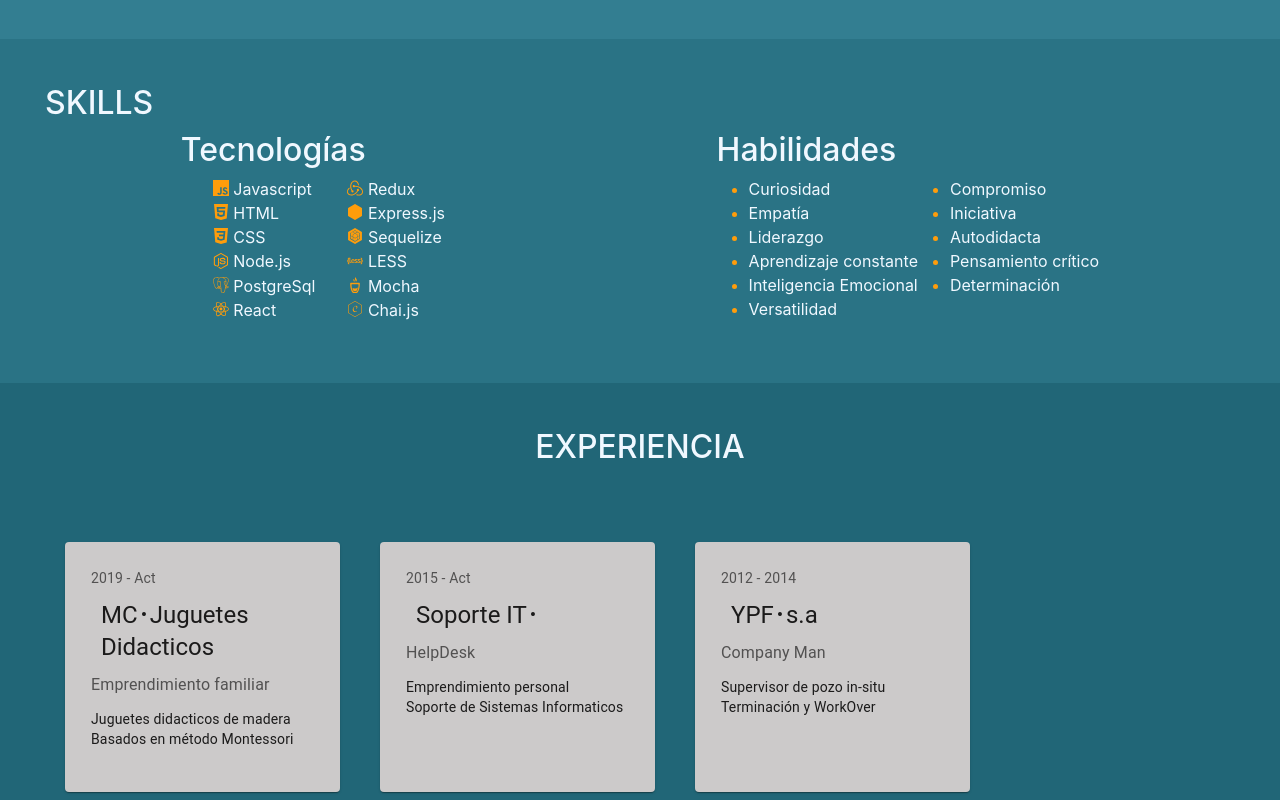
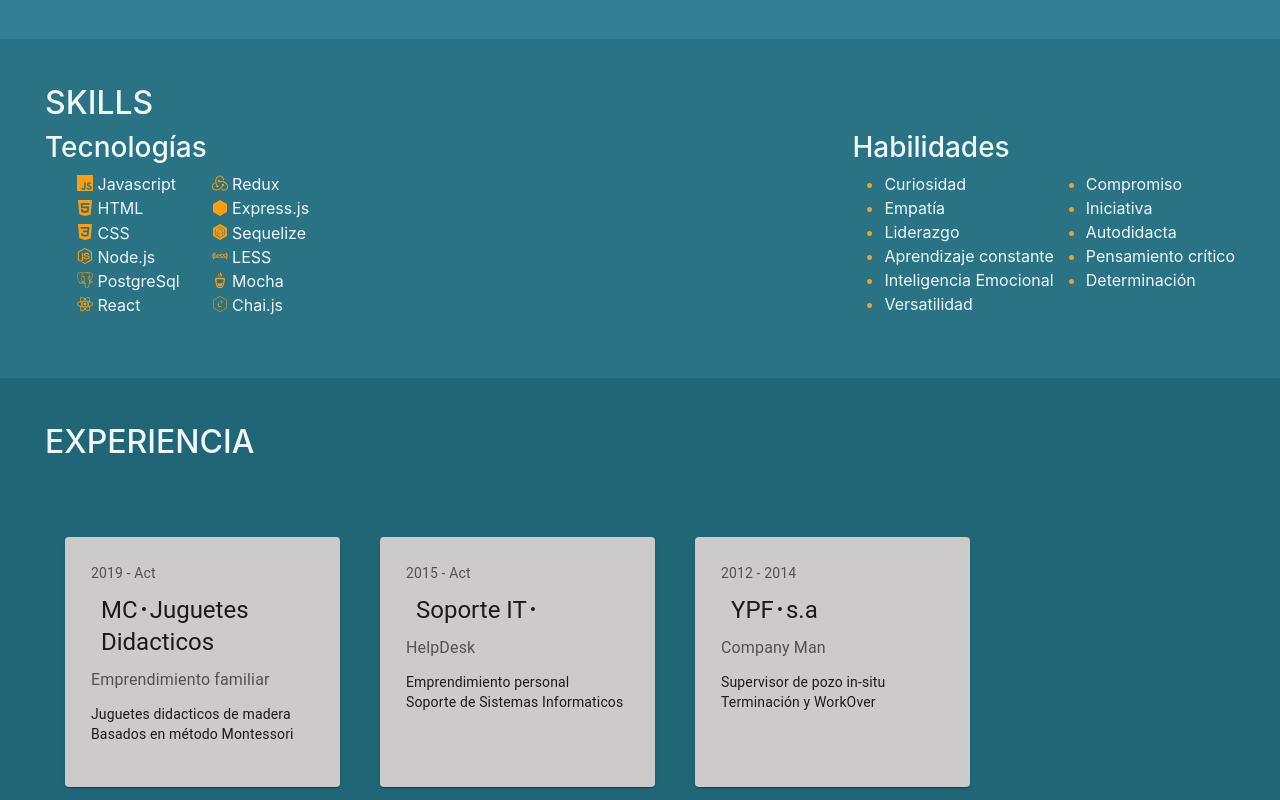
Before and after one commit to cdwenz/wenz-portfolio, a React (Create React App) app: page / in a window 1280 px wide. Shown: the part 1740-2540 px from the top of the page. Built offline with nearby package versions, Linux system fonts and the light colour scheme.

Commit message:
centrando

```diff
--- a/src/App.module.css
+++ b/src/App.module.css
@@ -69,6 +69,11 @@
   flex-direction: row;
 }
 
+@media (max-width: 500px) {
+	.headerContent {
+    left: 30%;
+  }
+}
 
 /* @keyframes App-logo-spin {
   from {
--- a/src/Components/About/About.module.css
+++ b/src/Components/About/About.module.css
@@ -59,3 +59,9 @@
     height: 300px;
     border-radius: 5%;
 }
+
+@media (max-width: 500px) {
+	.containerAbout h2 {
+    text-align: -webkit-center;
+  }
+}
--- a/src/Components/Education/Education.module.css
+++ b/src/Components/Education/Education.module.css
@@ -34,4 +34,7 @@
   .cardEd {
     min-width: 320px;
   }
+  .Education h2{
+    text-align: -webkit-center;
+  }
 }
--- a/src/Components/Employment/employment.module.css
+++ b/src/Components/Employment/employment.module.css
@@ -1,7 +1,6 @@
 .Experiencia{
     display: flex;
     flex-direction: column;
-    align-items: center;
     justify-content: center;
     width: 100%;
     height: 100%;
@@ -29,3 +28,10 @@
        right / 200%;
     transition: background-position 1s ease;
   }
+
+  @media (max-width: 500px) {
+	.Experiencia h2 {
+    text-align: -webkit-center;
+    margin-bottom: 10px;
+  }
+}
--- a/src/Components/Skills/Skills.jsx
+++ b/src/Components/Skills/Skills.jsx
@@ -9,7 +9,7 @@
             <h2>SKILLS</h2>
             <div className={styles.skills}>
                 <div className={styles.skillTech}>
-                    <h2>Tecnologías</h2>
+                    <h3>Tecnologías</h3>
                     <div className={styles.skills}>
                         <ul>
                             <li><SiJavascript className={styles.icono}/> Javascript</li>
@@ -30,7 +30,7 @@
                     </div>
                 </div>
                 <div className={styles.softSkills}>
-                    <h2>Habilidades</h2>
+                    <h3>Habilidades</h3>
                     <div className={styles.skills}>
                     <ul>
                         <li><span>Curiosidad</span></li>
--- a/src/Components/Skills/skills.module.css
+++ b/src/Components/Skills/skills.module.css
@@ -7,7 +7,7 @@
 .skills{
     display: flex;
     flex-wrap: wrap;
-    justify-content: space-around;
+    justify-content: space-between;
 
 }
 
@@ -38,3 +38,10 @@
 .softSkills li span{
     color: aliceblue;
 }
+
+@media (max-width: 500px) {
+	.containerSkill h2 {
+    text-align: -webkit-center;
+    margin-bottom: 10px;
+  }
+}
```
